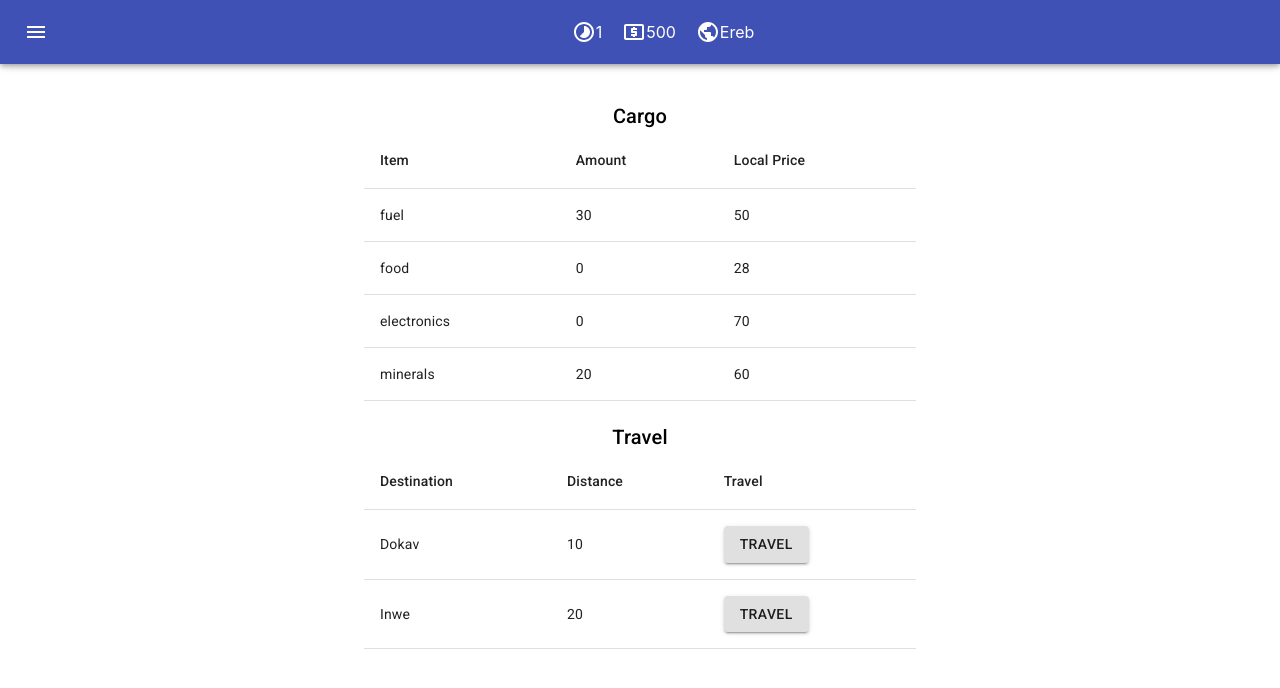
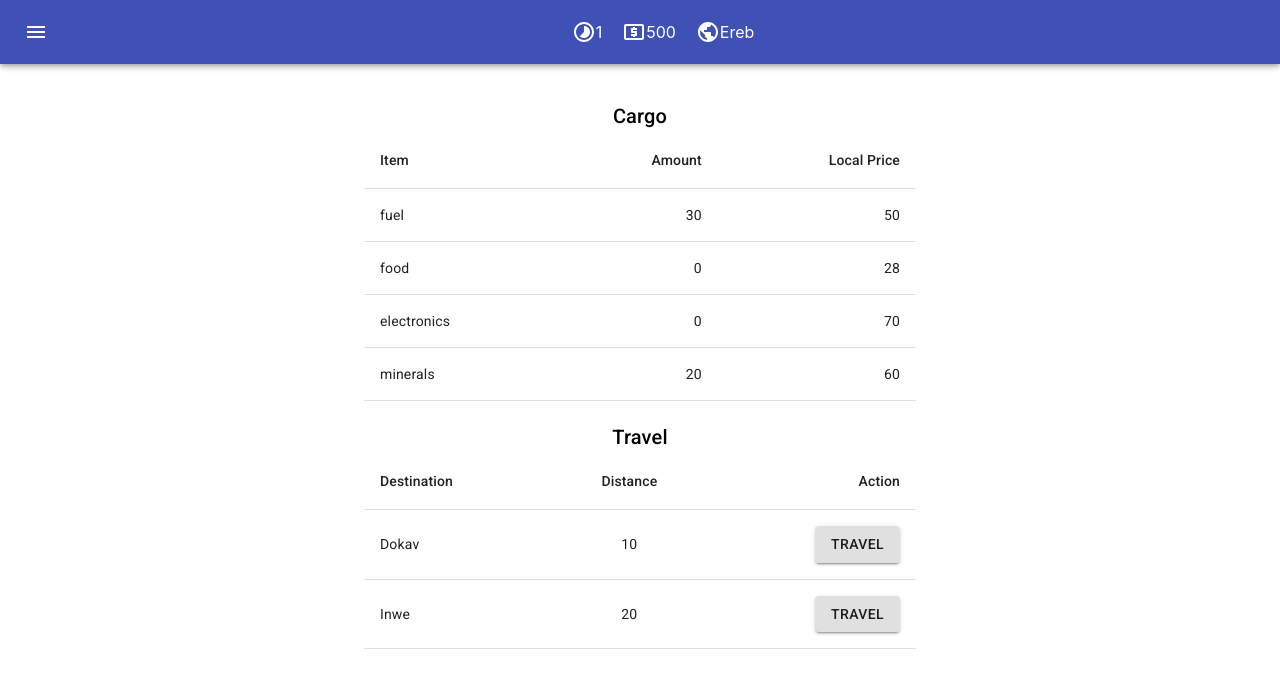
Before and after one commit to crianonim/star-trader, a React (Create React App) app: page / in a window 1280 px wide. Shown: the top 688 px of the page. Built offline with nearby package versions, Linux system fonts and the light colour scheme.

Commit message:
Text justification adjustments

```diff
--- a/src/components/InventoryList.js
+++ b/src/components/InventoryList.js
@@ -28,8 +28,8 @@ const styles = theme => ({
               <TableHead>
                   <TableRow>
                       <TableCell>Item</TableCell>
-                      <TableCell>Amount</TableCell>
-                      <TableCell>Local Price</TableCell>
+                      <TableCell align="right" >Amount</TableCell>
+                      <TableCell align="right" >Local Price</TableCell>
 
 
                   </TableRow>
@@ -39,8 +39,8 @@ const styles = theme => ({
                       <TableRow  className={selectedRow===itemName?classes.selectedRow:""}
                        onClick={()=>setSelectedRow(itemName)} key={itemName}>
                           <TableCell className={selectedRow===itemName?classes.selectedRow:""} color="inherit">{itemName}</TableCell>
-                          <TableCell className={selectedRow===itemName?classes.selectedRow:""} >{amount}</TableCell>
-                          <TableCell className={selectedRow===itemName?classes.selectedRow:""} >{trade.calculatePrice(planet,itemName)}</TableCell>
+                          <TableCell align="right" className={selectedRow===itemName?classes.selectedRow:""} >{amount}</TableCell>
+                          <TableCell align="right" className={selectedRow===itemName?classes.selectedRow:""} >{trade.calculatePrice(planet,itemName)}</TableCell>
                       </TableRow>
                   ))}
               </TableBody>
--- a/src/components/Travel.js
+++ b/src/components/Travel.js
@@ -38,8 +38,8 @@ const styles = theme => ({
               <TableHead>
                   <TableRow>
                       <TableCell>Destination</TableCell>
-                      <TableCell>Distance</TableCell>
-                      <TableCell>Travel</TableCell>
+                      <TableCell align="center">Distance</TableCell>
+                      <TableCell align="right">Action</TableCell>
 
 
                   </TableRow>
@@ -48,8 +48,8 @@ const styles = theme => ({
               {planet.routes.map( ([name,distance])=>(
                   <TableRow>
                       <TableCell>{name}</TableCell>
-                      <TableCell>{distance}</TableCell>
-                      <TableCell> <ActionButton variant="contained" action="TRAVEL" payload={{state,destination:name}} >Travel</ActionButton></TableCell>
+                      <TableCell align="center">{distance}</TableCell>
+                      <TableCell align="right"> <ActionButton variant="contained" action="TRAVEL" payload={{state,destination:name}} >Travel</ActionButton></TableCell>
                       </TableRow>
               ))}
               </TableBody>
```
